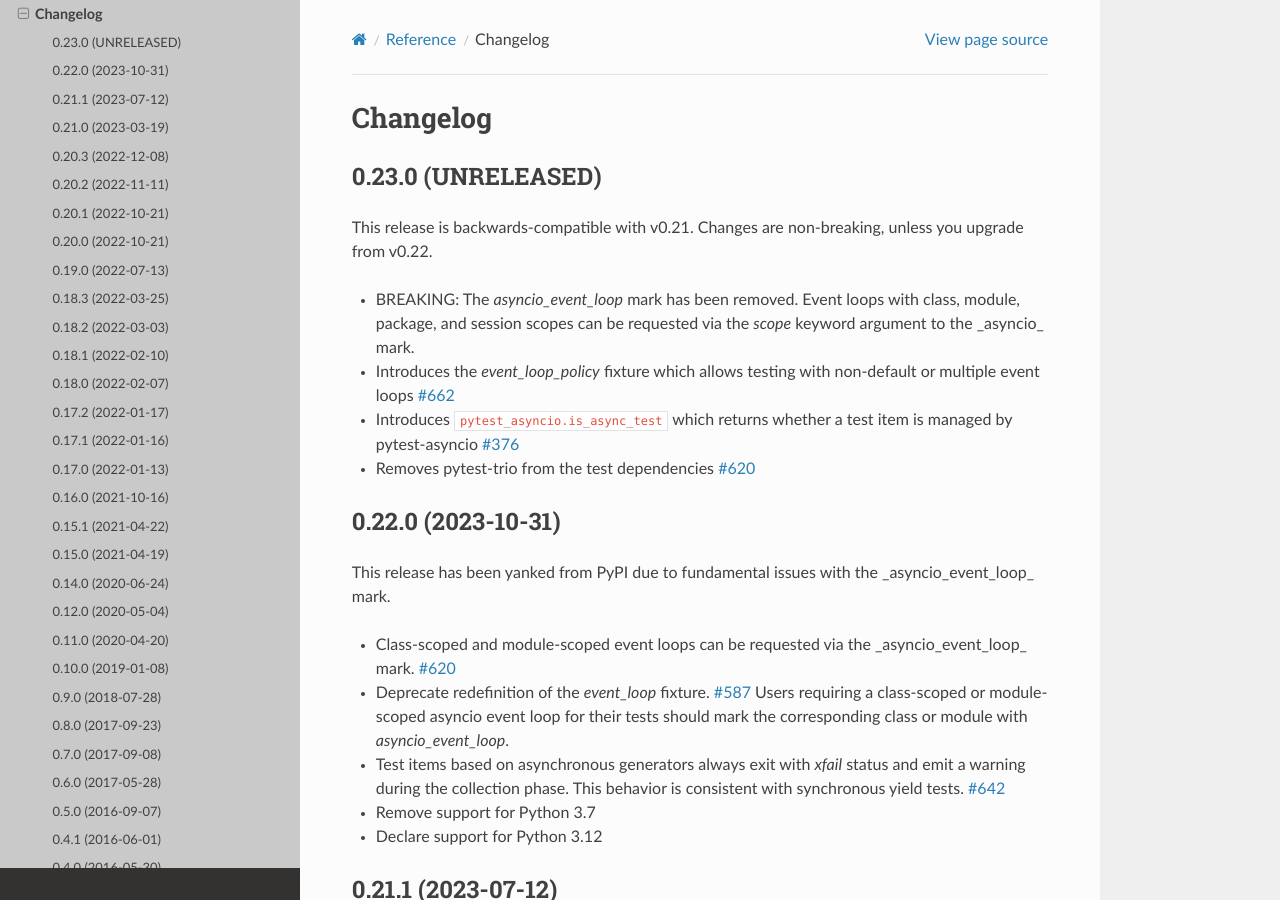
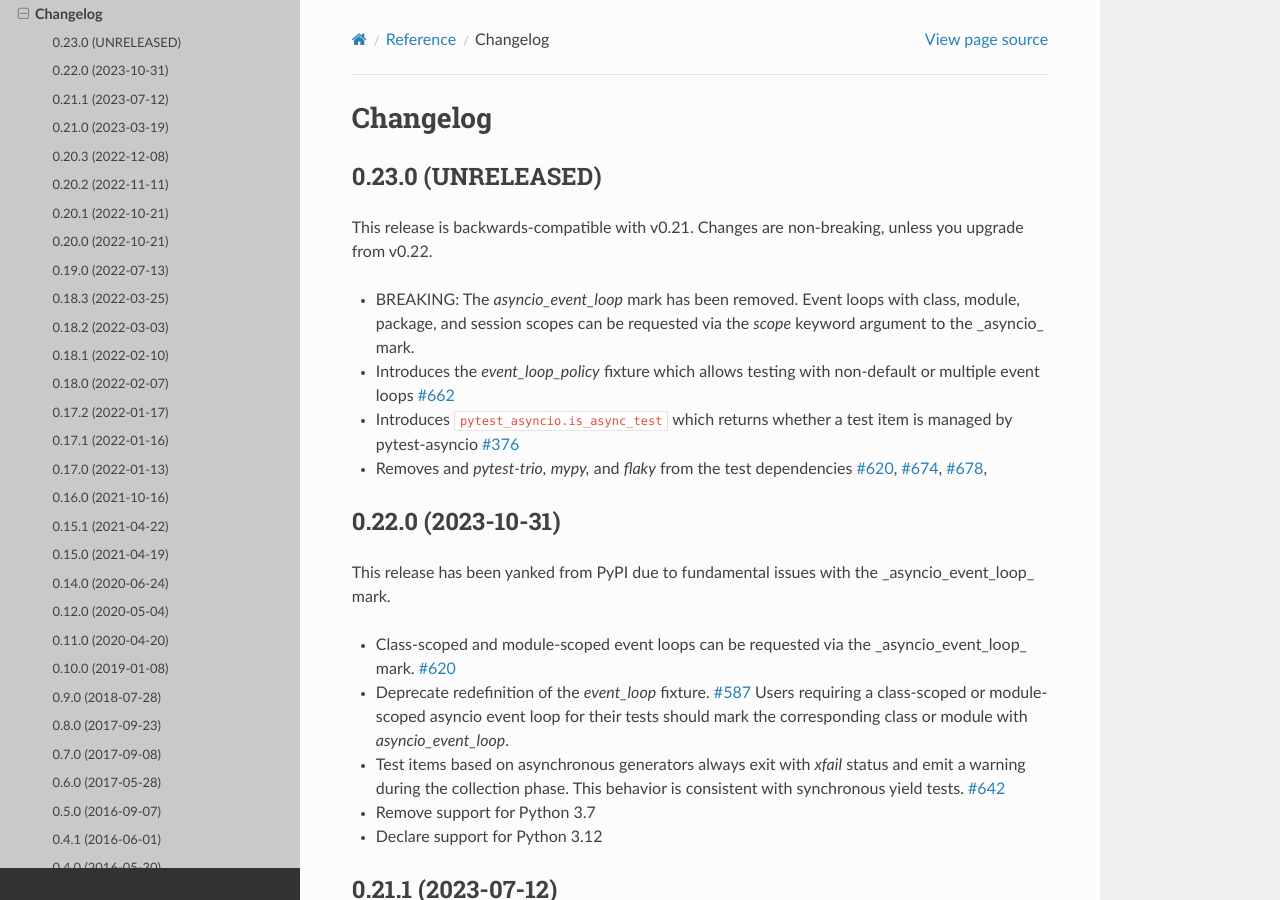
Before and after one commit to pytest-dev/pytest-asyncio, a Sphinx documentation site: the page built from docs/source/reference/changelog.rst, in a window 1280 px wide and 900 px high. Built offline with Sphinx 7.4.7 and the Read the Docs theme 2.0.0, drawn with Linux system fonts in a browser that asks for light colours; pages that are not in the unit, such as notebooks, are missing from menus.

Commit message:
[docs] Mentioned removal of test dependencies in changelog.
Signed-off-by: Michael Seifert <m.seifert@digitalernachschub.de>

```diff
--- a/docs/source/reference/changelog.rst
+++ b/docs/source/reference/changelog.rst
@@ -10,7 +10,7 @@ Changes are non-breaking, unless you upgrade from v0.22.
 - BREAKING: The *asyncio_event_loop* mark has been removed. Event loops with class, module, package, and session scopes can be requested via the *scope* keyword argument to the _asyncio_ mark.
 - Introduces the *event_loop_policy* fixture which allows testing with non-default or multiple event loops  `#662 <https://github.com/pytest-dev/pytest-asyncio/pull/662>`_
 - Introduces ``pytest_asyncio.is_async_test`` which returns whether a test item is managed by pytest-asyncio `#376 <https://github.com/pytest-dev/pytest-asyncio/issues/376>`_
-- Removes pytest-trio from the test dependencies `#620 <https://github.com/pytest-dev/pytest-asyncio/pull/620>`_
+- Removes and *pytest-trio,* *mypy,* and *flaky* from the test dependencies `#620 <https://github.com/pytest-dev/pytest-asyncio/pull/620>`_, `#674 <https://github.com/pytest-dev/pytest-asyncio/pull/674>`_, `#678 <https://github.com/pytest-dev/pytest-asyncio/pull/678>`_,
 
 0.22.0 (2023-10-31)
 ===================
```
